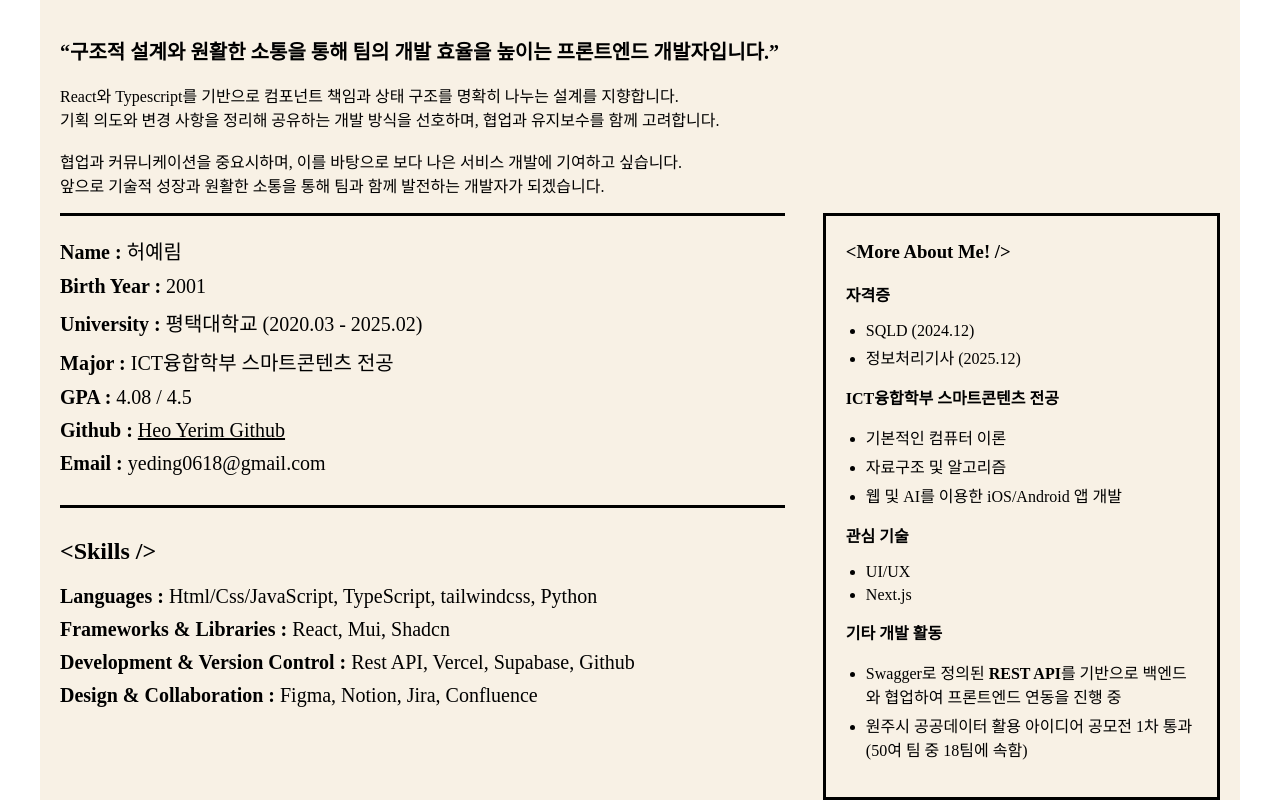
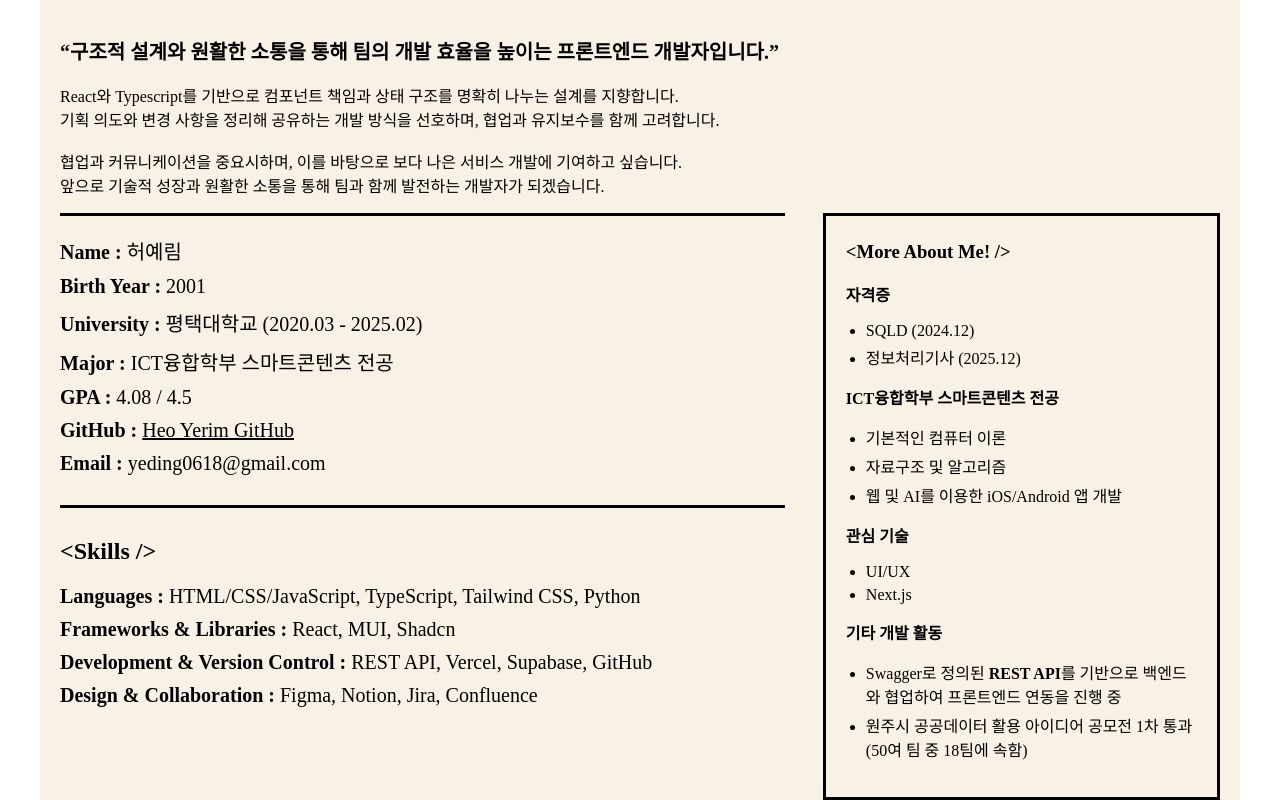
Before and after one commit to HeoYedim/yerim-portfolio, a React (Vite) app: page / in a window 1280 px wide. Both pictures are taken after a click on the button "TOP SECRET". Shown: the top 800 px of the page. Built offline with nearby package versions, Linux system fonts and the light colour scheme.

Commit message:
[docs] 틀린 내용 수정

```diff
--- a/src/components/Profile.jsx
+++ b/src/components/Profile.jsx
@@ -49,13 +49,13 @@ const Profile = () => {
               <strong>GPA :</strong> 4.08 / 4.5
             </p>
             <p>
-              <strong>Github : </strong>{" "}
+              <strong>GitHub : </strong>{" "}
               <a
                 href="https://github.com/HeoYedim"
                 target="_blank"
                 rel="noopener noreferrer"
               >
-                Heo Yerim Github
+                Heo Yerim GitHub
               </a>
             </p>
             <p>
@@ -65,15 +65,15 @@ const Profile = () => {
           <div className="profileSkills">
             <h2>&lt;Skills /&gt;</h2>
             <p>
-              <strong>Languages :</strong> Html/Css/JavaScript, TypeScript,
-              tailwindcss, Python
+              <strong>Languages :</strong> HTML/CSS/JavaScript, TypeScript,
+              Tailwind CSS, Python
             </p>
             <p>
-              <strong>Frameworks & Libraries :</strong> React, Mui, Shadcn
+              <strong>Frameworks & Libraries :</strong> React, MUI, Shadcn
             </p>
             <p>
-              <strong>Development & Version Control :</strong> Rest API, Vercel,
-              Supabase, Github
+              <strong>Development & Version Control :</strong> REST API, Vercel,
+              Supabase, GitHub
             </p>
             <p>
               <strong>Design & Collaboration :</strong> Figma, Notion, Jira,
```
